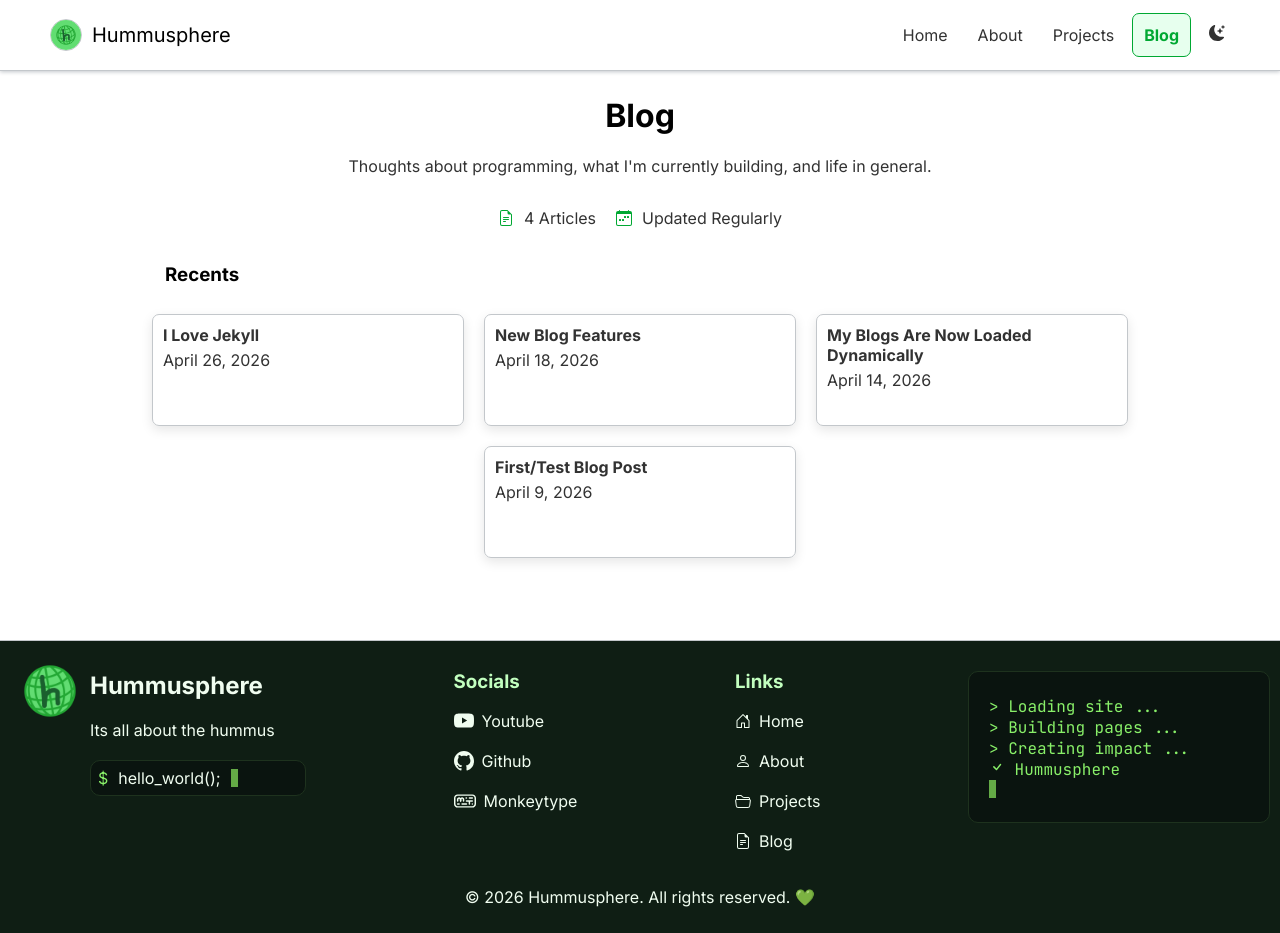
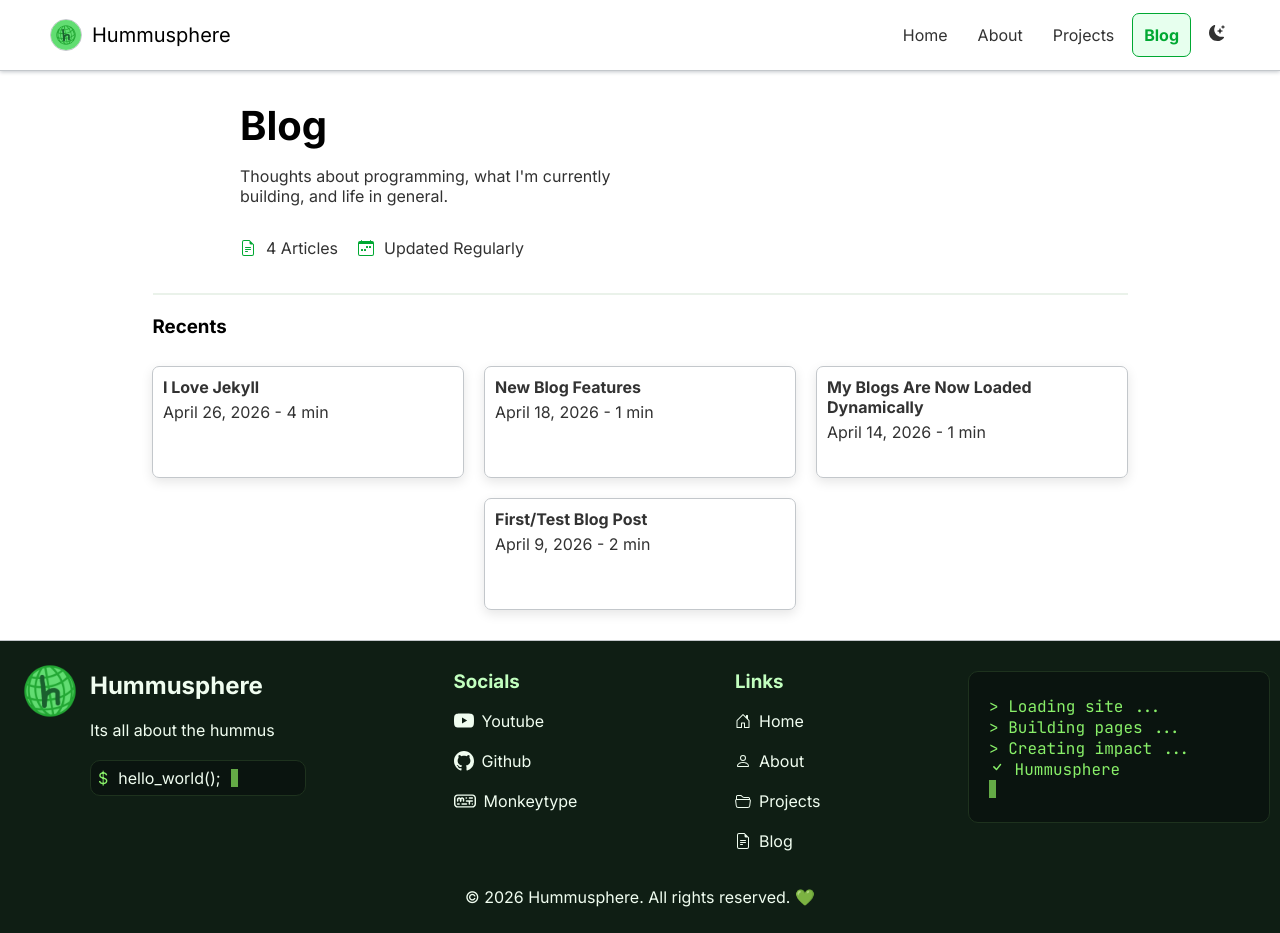
Before and after one commit to hummusphere/hummusphere.github.io, a Jekyll site: the page built from directory/blog.html, in a window 1280 px wide and 933 px high. Built offline with Jekyll 4.4.1, drawn with Linux system fonts in a browser that asks for light colours.

Commit message:
Update blog page

```diff
--- a/directory/blog.html
+++ b/directory/blog.html
@@ -5,8 +5,11 @@ permalink: /blog/
 ---
 
 <div id="main-content" class="flex flex-col items-center">
-    <h1 id="blog-header">Blog</h1>
-    <p> Thoughts about programming, what I'm currently building, and life in general.</p>
+    <div style="width: 100%; max-width:800px;">
+        <div style="font-size:20px;">
+            <h1 style="margin:10px 0px;">Blog</h1>
+        </div>
+        <p style="max-width:400px;"> Thoughts about programming, what I'm currently building, and life in general.</p>
         <div class="flex flex-row" style="gap: 20px;">
             <div class="flex flex-row items-center" style="gap: 10px;">
                 <svg class="spring-green    " xmlns="http://www.w3.org/2000/svg" width="16" height="16" fill="currentColor" class="bi bi-file-earmark-text" viewBox="0 0 16 16">
@@ -23,12 +26,13 @@ permalink: /blog/
                 <p> Updated Regularly</p>
             </div>
         </div>
-    <h3 style="width:100%; max-width:950px;">Recents</h3>
+    </div>
+    <h3 style="width:100%; max-width:975px;border-top: 2px solid var(--faint-gray);padding-top: 20px;">Recents</h3>
     <div id="blog-list">
         {% for post in site.posts %}
         <a href="{{ post.url }}" class="blog-item">
         <p class="blog-list-a-tag">{{ post.title }}</p>
-            <p>{{ post.date-full }}</p>
+        <p>{{ post.date-full }} - {{ post.read-time }}</p>
         </a>
         {% endfor %}
     </div>
```
Lines whose indentation alone changed are shown as unchanged.
